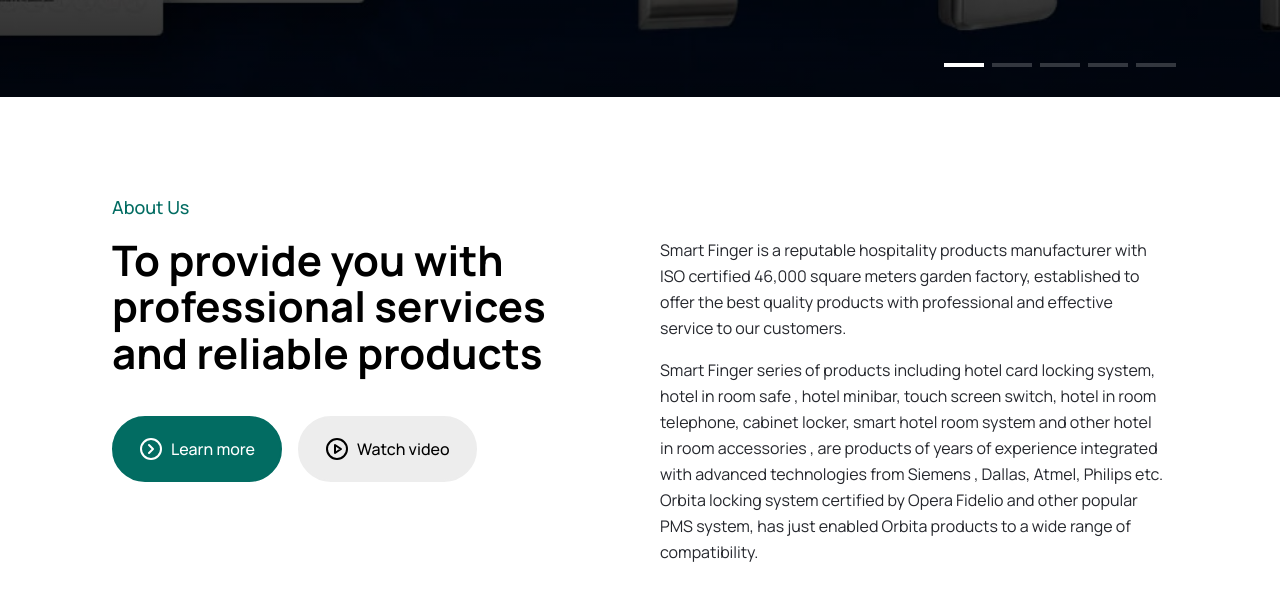
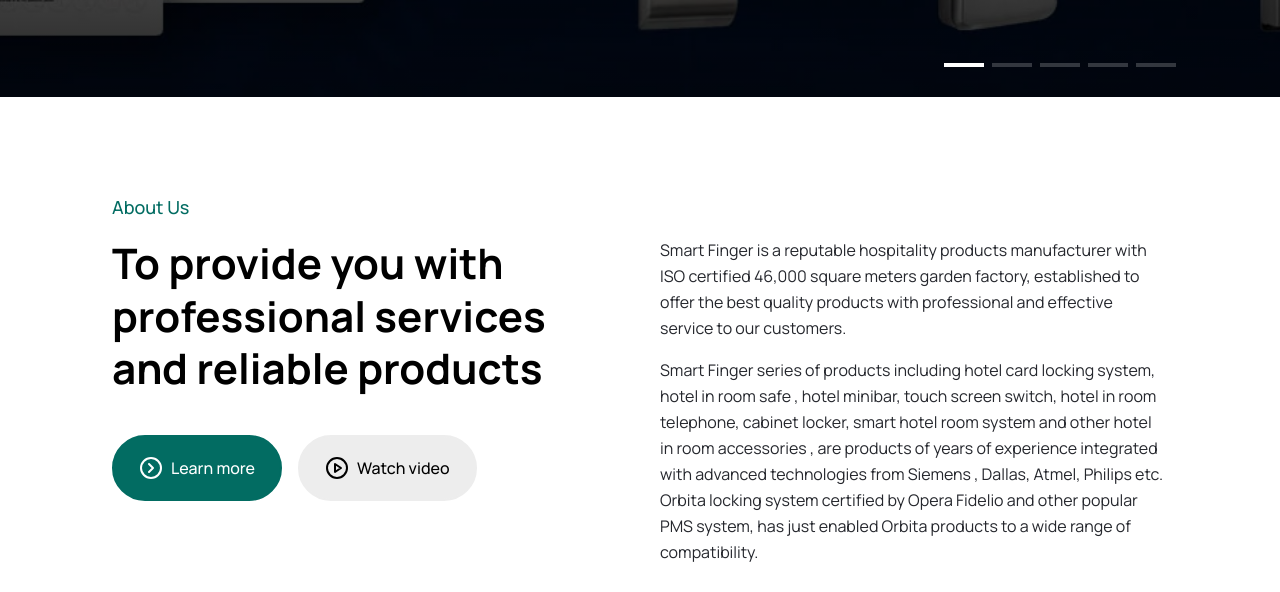
Before and after one commit to ACS1408/smart-finger-website, a website built with Vite: page index.html in a window 1280 px wide. Shown: the part 603-1195 px from the top of the page. Built offline with nearby package versions, Linux system fonts and the light colour scheme.

Commit message:
home about title line height adjust

```diff
--- a/index.html
+++ b/index.html
@@ -167,7 +167,7 @@
         </span>
         <div class="grid grid-cols-2 gap-10">
           <div class="home-about__left">
-            <h2 class="home-about_title ttl text-[42px] text-black font-bold max-w-[475px] leading-[1.1]">
+            <h2 class="home-about_title ttl text-[42px] text-black font-bold max-w-[475px] leading-tight">
               To provide you with professional services and reliable products
             </h2>
             <div class="btn-wrap flex items-center gap-4 mt-10">
```
